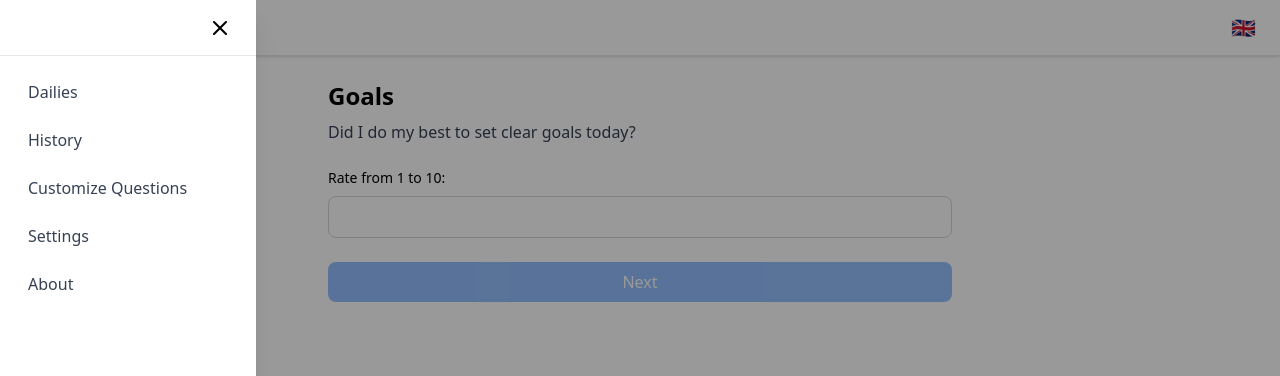
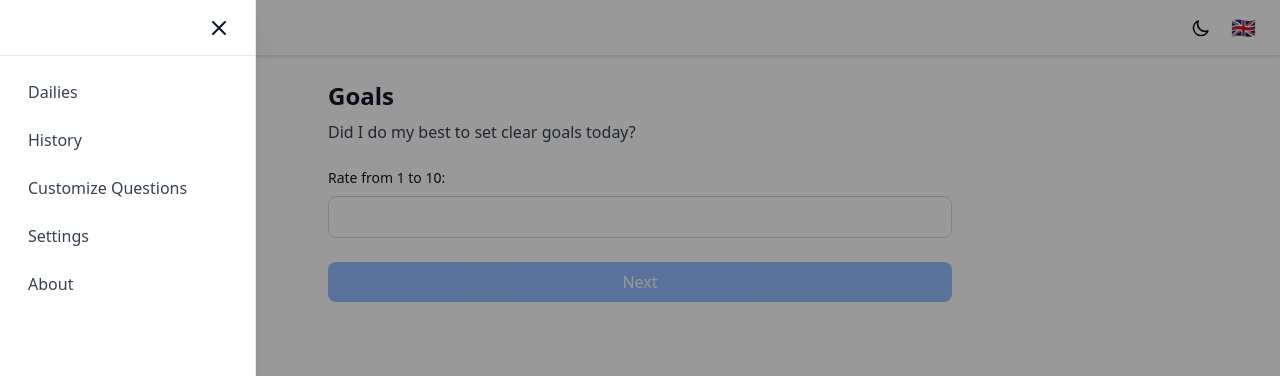
Before and after one commit to mkraenz/daily-questions-pwa-angular, an Angular app: page /dailies in a window 1280 px wide. Both pictures are taken after a click on the button 36 px from the left and 27 px from the top of the page. Shown: the top 376 px of the page. Built offline with nearby package versions, Linux system fonts and the light colour scheme.

Commit message:
feat: theme toggle + dark mode

```diff
--- a/src/app/app.html
+++ b/src/app/app.html
@@ -1,20 +1,26 @@
 <!-- Top header bar -->
-<header class="fixed top-0 left-0 right-0 h-14 flex items-center px-4 bg-white shadow-sm z-30 border-b border-gray-200">
+<header class="fixed top-0 left-0 right-0 h-14 flex items-center px-4 bg-white dark:bg-gray-900 shadow-sm z-30 border-b border-gray-200 dark:border-gray-700">
   <button
     (click)="toggleDrawer()"
     aria-label="Open menu"
-    class="p-2 hover:bg-gray-100 rounded-lg"
+    class="p-2 hover:bg-gray-100 dark:hover:bg-gray-800 rounded-lg"
   >
     <svg class="w-6 h-6" fill="none" stroke="currentColor" viewBox="0 0 24 24">
       <path stroke-linecap="round" stroke-linejoin="round" stroke-width="2" d="M4 6h16M4 12h16M4 18h16"></path>
     </svg>
   </button>
-  <span class="ml-4 font-semibold text-gray-900">{{ t().app.title }}</span>
-  <button
-    (click)="language.cycle()"
-    class="ml-auto text-xl p-2 hover:bg-gray-100 rounded-lg leading-none"
-    [attr.aria-label]="language.current()"
-  >{{ language.flag() }}</button>
+  <span class="ml-4 font-semibold">{{ t().app.title }}</span>
+
+  <div class="ml-auto flex items-center gap-1">
+    <app-theme-toggle />
+
+    <!-- Language toggle -->
+    <button
+      (click)="language.cycle()"
+      class="text-xl p-2 hover:bg-gray-100 dark:hover:bg-gray-800 rounded-lg leading-none"
+      [attr.aria-label]="language.current()"
+    >{{ language.flag() }}</button>
+  </div>
 </header>
 
 <!-- Backdrop: covers the page, click closes drawer -->
@@ -29,14 +35,14 @@
 <!-- Drawer panel -->
 <nav
   [ngClass]="drawerOpen() ? 'translate-x-0' : '-translate-x-full'"
-  class="fixed top-0 left-0 h-full w-64 bg-white shadow-xl z-50 transition-transform duration-300 flex flex-col"
+  class="fixed top-0 left-0 h-full w-64 bg-white dark:bg-gray-900 shadow-xl z-50 transition-transform duration-300 flex flex-col border-r border-gray-200 dark:border-gray-700"
   aria-label="Navigation">
 
-  <div class="h-14 flex items-center px-4 border-b border-gray-200">
+  <div class="h-14 flex items-center px-4 border-b border-gray-200 dark:border-gray-700">
     <button
       (click)="closeDrawer()"
       aria-label="Close menu"
-      class="p-2 hover:bg-gray-100 rounded-lg ml-auto"
+      class="p-2 hover:bg-gray-100 dark:hover:bg-gray-800 rounded-lg ml-auto"
     >
       <svg class="w-6 h-6" fill="none" stroke="currentColor" viewBox="0 0 24 24">
         <path stroke-linecap="round" stroke-linejoin="round" stroke-width="2" d="M6 18L18 6M6 6l12 12"></path>
@@ -50,7 +56,7 @@
         <a
           [routerLink]="item.path"
           (click)="closeDrawer()"
-          class="block px-3 py-2 rounded-lg hover:bg-gray-100 transition text-gray-700"
+          class="block px-3 py-2 rounded-lg hover:bg-gray-100 dark:hover:bg-gray-800 transition text-gray-700 dark:text-gray-300"
         >
           {{ item.label }}
         </a>
--- a/src/app/app.ts
+++ b/src/app/app.ts
@@ -2,10 +2,11 @@ import { Component, computed, inject, signal } from '@angular/core';
 import { RouterOutlet, RouterLink } from '@angular/router';
 import { NgClass } from '@angular/common';
 import { LanguageService } from './services/language.service';
+import { ThemeToggleComponent } from './shared/theme-toggle';
 
 @Component({
   selector: 'app-root',
-  imports: [RouterOutlet, RouterLink, NgClass],
+  imports: [RouterOutlet, RouterLink, NgClass, ThemeToggleComponent],
   templateUrl: './app.html',
   styleUrl: './app.css'
 })
--- a/src/app/dailies/question-view/question-view.html
+++ b/src/app/dailies/question-view/question-view.html
@@ -1,7 +1,7 @@
 <div class="space-y-6">
   <div>
     <h2 class="text-2xl font-bold mb-2">{{ question().title }}</h2>
-    <p class="text-gray-700">{{ question().questionLong }}</p>
+    <p class="text-gray-700 dark:text-gray-300">{{ question().questionLong }}</p>
   </div>
 
   <div class="space-y-3">
@@ -16,7 +16,7 @@
           [value]="value()"
           (input)="value.set($any($event.target).value)"
           (keydown.enter)="submit()"
-          class="w-full px-4 py-2 border border-gray-300 rounded-lg focus:outline-none focus:ring-2 focus:ring-blue-500"
+          class="w-full px-4 py-2 bg-white dark:bg-gray-800 text-gray-900 dark:text-white border border-gray-300 dark:border-gray-600 rounded-lg focus:outline-none focus:ring-2 focus:ring-blue-500"
         />
       </div>
     } @else {
@@ -28,7 +28,7 @@
           (input)="value.set($any($event.target).value)"
           (keydown.ctrl.enter)="submit()"
           rows="5"
-          class="w-full px-4 py-2 border border-gray-300 rounded-lg focus:outline-none focus:ring-2 focus:ring-blue-500"
+          class="w-full px-4 py-2 bg-white dark:bg-gray-800 text-gray-900 dark:text-white border border-gray-300 dark:border-gray-600 rounded-lg focus:outline-none focus:ring-2 focus:ring-blue-500"
         ></textarea>
       </div>
     }
--- a/src/app/dailies/summary-view/summary-view.html
+++ b/src/app/dailies/summary-view/summary-view.html
@@ -5,10 +5,10 @@
     @for (question of questions(); track question.id) {
       <button
         (click)="onEditQuestion(question.id)"
-        class="w-full block p-4 border border-gray-200 rounded-lg hover:bg-gray-50 text-left transition"
+        class="w-full block p-4 border border-gray-200 dark:border-gray-700 rounded-lg hover:bg-gray-50 dark:hover:bg-gray-800 text-left transition"
       >
         <p class="font-semibold">{{ question.title }}</p>
-        <p class="text-gray-600 text-sm mt-1">{{ answers().get(question.id) }}</p>
+        <p class="text-gray-600 dark:text-gray-400 text-sm mt-1">{{ answers().get(question.id) }}</p>
       </button>
     }
   </div>
--- a/src/app/i18n/de.ts
+++ b/src/app/i18n/de.ts
@@ -18,6 +18,7 @@ export const de: Translations = {
     title: 'Zusammenfassung',
     confirm: 'Bestätigen',
   },
+  theme: { toLightMode: 'Zum hellen Modus wechseln', toDarkMode: 'Zum dunklen Modus wechseln' },
   toast: { saved: 'Antworten gespeichert!' },
   loading: 'Wird vorbereitet...',
   stubs: {
--- a/src/app/i18n/en.ts
+++ b/src/app/i18n/en.ts
@@ -16,6 +16,7 @@ export const en = {
     title: 'Summary',
     confirm: 'Confirm',
   },
+  theme: { toLightMode: 'Switch to light mode', toDarkMode: 'Switch to dark mode' },
   toast: { saved: 'Responses saved!' },
   loading: 'Getting ready...',
   stubs: {
--- a/src/app/i18n/ja.ts
+++ b/src/app/i18n/ja.ts
@@ -18,6 +18,7 @@ export const ja: Translations = {
     title: 'サマリー',
     confirm: '確認',
   },
+  theme: { toLightMode: 'ライトモードに切り替え', toDarkMode: 'ダークモードに切り替え' },
   toast: { saved: '回答を保存しました！' },
   loading: '準備中...',
   stubs: {
--- /dev/null
+++ b/src/app/services/theme.service.ts
@@ -0,0 +1,28 @@
+import { Injectable, effect, signal } from '@angular/core';
+
+@Injectable({ providedIn: 'root' })
+export class ThemeService {
+  private readonly STORAGE_KEY = 'theme';
+
+  readonly isDark = signal<boolean>(this.readInitial());
+
+  constructor() {
+    effect(() => {
+      const dark = this.isDark();
+      document.documentElement.classList.toggle('dark', dark);
+      localStorage.setItem(this.STORAGE_KEY, dark ? 'dark' : 'light');
+    });
+  }
+
+  toggle() {
+    this.isDark.update((v) => !v);
+  }
+
+  private readInitial(): boolean {
+    const saved = localStorage.getItem(this.STORAGE_KEY);
+    if (saved !== null) return saved === 'dark';
+    return typeof window.matchMedia === 'function'
+      ? window.matchMedia('(prefers-color-scheme: dark)').matches
+      : false;
+  }
+}
--- /dev/null
+++ b/src/app/shared/moon-icon.ts
@@ -0,0 +1,11 @@
+import { Component } from '@angular/core';
+
+@Component({
+  selector: 'app-moon-icon',
+  template: `
+    <svg class="w-5 h-5" fill="none" stroke="currentColor" viewBox="0 0 24 24">
+      <path stroke-linecap="round" stroke-linejoin="round" stroke-width="2" d="M20.354 15.354A9 9 0 018.646 3.646 9.003 9.003 0 0012 21a9.003 9.003 0 008.354-5.646z"></path>
+    </svg>
+  `,
+})
+export class MoonIconComponent {}
--- /dev/null
+++ b/src/app/shared/sun-icon.ts
@@ -0,0 +1,11 @@
+import { Component } from '@angular/core';
+
+@Component({
+  selector: 'app-sun-icon',
+  template: `
+    <svg class="w-5 h-5" fill="none" stroke="currentColor" viewBox="0 0 24 24">
+      <path stroke-linecap="round" stroke-linejoin="round" stroke-width="2" d="M12 3v1m0 16v1m9-9h-1M4 12H3m15.364 6.364l-.707-.707M6.343 6.343l-.707-.707m12.728 0l-.707.707M6.343 17.657l-.707.707M16 12a4 4 0 11-8 0 4 4 0 018 0z"></path>
+    </svg>
+  `,
+})
+export class SunIconComponent {}
--- /dev/null
+++ b/src/app/shared/theme-toggle.ts
@@ -0,0 +1,27 @@
+import { Component, inject } from '@angular/core';
+import { LanguageService } from '../services/language.service';
+import { ThemeService } from '../services/theme.service';
+import { MoonIconComponent } from './moon-icon';
+import { SunIconComponent } from './sun-icon';
+
+@Component({
+  selector: 'app-theme-toggle',
+  imports: [SunIconComponent, MoonIconComponent],
+  template: `
+    <button
+      (click)="theme.toggle()"
+      class="p-2 hover:bg-gray-100 dark:hover:bg-gray-800 rounded-lg"
+      [attr.aria-label]="theme.isDark() ? t().theme.toLightMode : t().theme.toDarkMode"
+    >
+      @if (theme.isDark()) {
+        <app-sun-icon />
+      } @else {
+        <app-moon-icon />
+      }
+    </button>
+  `,
+})
+export class ThemeToggleComponent {
+  protected readonly theme = inject(ThemeService);
+  protected readonly t = inject(LanguageService).t;
+}
--- a/src/styles.css
+++ b/src/styles.css
@@ -1,3 +1,7 @@
-/* You can add global styles to this file, and also import other style files */
+@import 'tailwindcss';
 
-@import 'tailwindcss';
+@variant dark (&:where(.dark, .dark *));
+
+body {
+  @apply bg-white dark:bg-gray-900 text-gray-900 dark:text-white;
+}
```
